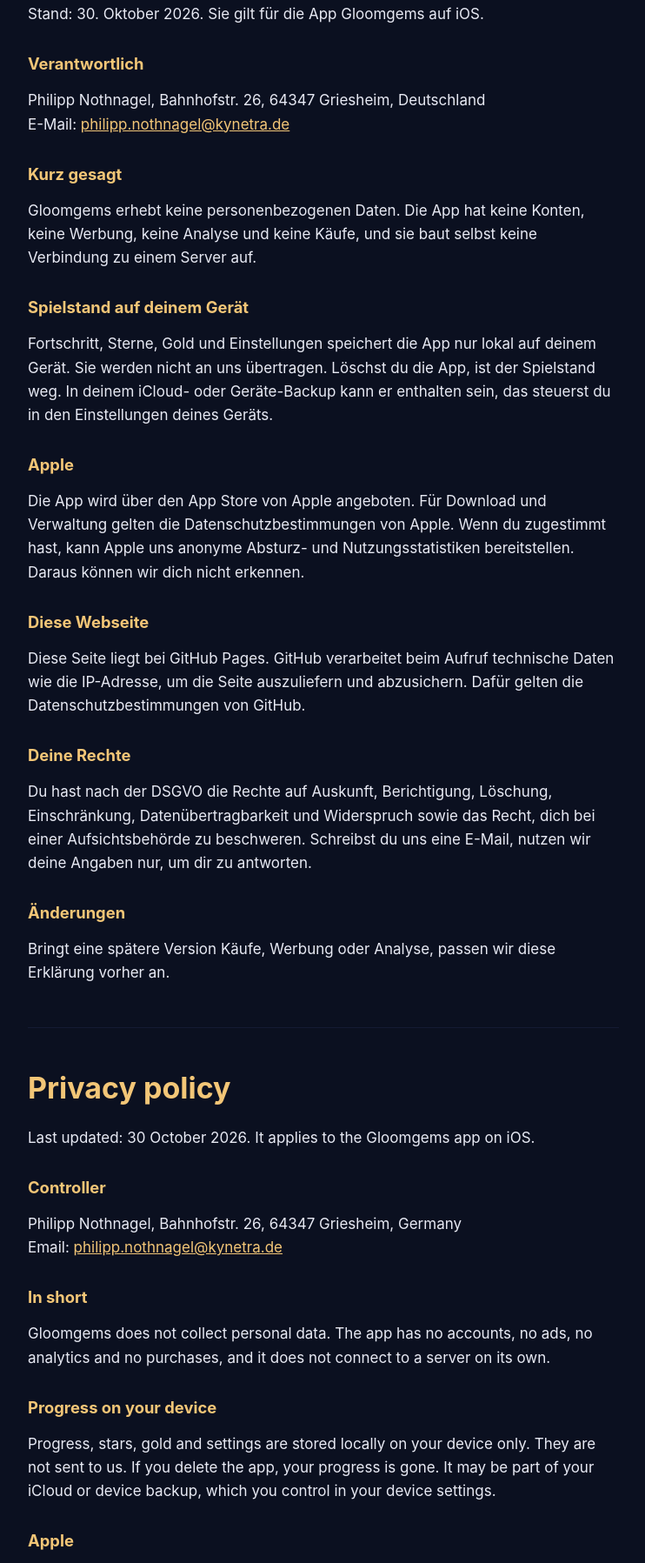
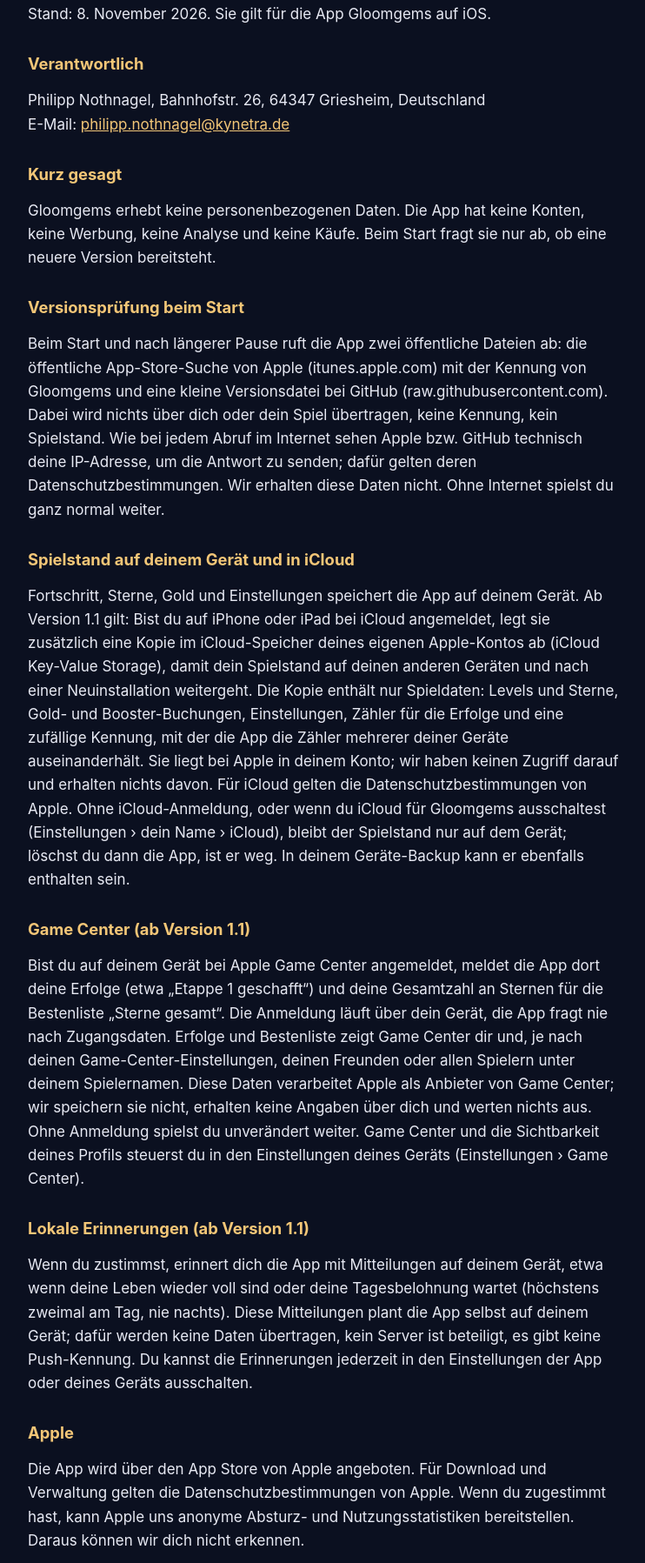
Before and after one commit to Kenwoodhx/gloomgems-legal, a plain HTML site: page datenschutz.html in a window 1280 px wide. Shown: the part 161-1958 px from the top of the page at 87% size, without its empty margins (268-1010 px from the left). Drawn offline with Linux system fonts and the light colour scheme.

Commit message:
Datenschutz: Versionsprüfung beim Start, iCloud-Spielstand, Game Center und lokale Erinnerungen (ab 1.1)

```diff
--- a/datenschutz.html
+++ b/datenschutz.html
@@ -11,17 +11,26 @@
 <p><a href="index.html">Gloomgems</a> · <a href="impressum.html">Impressum</a> · <a href="#en">English</a></p>
 
 <h1>Datenschutzerklärung</h1>
-<p>Stand: 30. Oktober 2026. Sie gilt für die App Gloomgems auf iOS.</p>
+<p>Stand: 8. November 2026. Sie gilt für die App Gloomgems auf iOS.</p>
 
 <h2>Verantwortlich</h2>
 <p>Philipp Nothnagel, Bahnhofstr. 26, 64347 Griesheim, Deutschland<br>
 E-Mail: <a href="mailto:philipp.nothnagel@kynetra.de">philipp.nothnagel@kynetra.de</a></p>
 
 <h2>Kurz gesagt</h2>
-<p>Gloomgems erhebt keine personenbezogenen Daten. Die App hat keine Konten, keine Werbung, keine Analyse und keine Käufe, und sie baut selbst keine Verbindung zu einem Server auf.</p>
+<p>Gloomgems erhebt keine personenbezogenen Daten. Die App hat keine Konten, keine Werbung, keine Analyse und keine Käufe. Beim Start fragt sie nur ab, ob eine neuere Version bereitsteht.</p>
 
-<h2>Spielstand auf deinem Gerät</h2>
-<p>Fortschritt, Sterne, Gold und Einstellungen speichert die App nur lokal auf deinem Gerät. Sie werden nicht an uns übertragen. Löschst du die App, ist der Spielstand weg. In deinem iCloud- oder Geräte-Backup kann er enthalten sein, das steuerst du in den Einstellungen deines Geräts.</p>
+<h2>Versionsprüfung beim Start</h2>
+<p>Beim Start und nach längerer Pause ruft die App zwei öffentliche Dateien ab: die öffentliche App-Store-Suche von Apple (itunes.apple.com) mit der Kennung von Gloomgems und eine kleine Versionsdatei bei GitHub (raw.githubusercontent.com). Dabei wird nichts über dich oder dein Spiel übertragen, keine Kennung, kein Spielstand. Wie bei jedem Abruf im Internet sehen Apple bzw. GitHub technisch deine IP-Adresse, um die Antwort zu senden; dafür gelten deren Datenschutzbestimmungen. Wir erhalten diese Daten nicht. Ohne Internet spielst du ganz normal weiter.</p>
+
+<h2>Spielstand auf deinem Gerät und in iCloud</h2>
+<p>Fortschritt, Sterne, Gold und Einstellungen speichert die App auf deinem Gerät. Ab Version 1.1 gilt: Bist du auf iPhone oder iPad bei iCloud angemeldet, legt sie zusätzlich eine Kopie im iCloud-Speicher deines eigenen Apple-Kontos ab (iCloud Key-Value Storage), damit dein Spielstand auf deinen anderen Geräten und nach einer Neuinstallation weitergeht. Die Kopie enthält nur Spieldaten: Levels und Sterne, Gold- und Booster-Buchungen, Einstellungen, Zähler für die Erfolge und eine zufällige Kennung, mit der die App die Zähler mehrerer deiner Geräte auseinanderhält. Sie liegt bei Apple in deinem Konto; wir haben keinen Zugriff darauf und erhalten nichts davon. Für iCloud gelten die Datenschutzbestimmungen von Apple. Ohne iCloud-Anmeldung, oder wenn du iCloud für Gloomgems ausschaltest (Einstellungen › dein Name › iCloud), bleibt der Spielstand nur auf dem Gerät; löschst du dann die App, ist er weg. In deinem Geräte-Backup kann er ebenfalls enthalten sein.</p>
+
+<h2>Game Center (ab Version 1.1)</h2>
+<p>Bist du auf deinem Gerät bei Apple Game Center angemeldet, meldet die App dort deine Erfolge (etwa „Etappe 1 geschafft“) und deine Gesamtzahl an Sternen für die Bestenliste „Sterne gesamt“. Die Anmeldung läuft über dein Gerät, die App fragt nie nach Zugangsdaten. Erfolge und Bestenliste zeigt Game Center dir und, je nach deinen Game-Center-Einstellungen, deinen Freunden oder allen Spielern unter deinem Spielernamen. Diese Daten verarbeitet Apple als Anbieter von Game Center; wir speichern sie nicht, erhalten keine Angaben über dich und werten nichts aus. Ohne Anmeldung spielst du unverändert weiter. Game Center und die Sichtbarkeit deines Profils steuerst du in den Einstellungen deines Geräts (Einstellungen › Game Center).</p>
+
+<h2>Lokale Erinnerungen (ab Version 1.1)</h2>
+<p>Wenn du zustimmst, erinnert dich die App mit Mitteilungen auf deinem Gerät, etwa wenn deine Leben wieder voll sind oder deine Tagesbelohnung wartet (höchstens zweimal am Tag, nie nachts). Diese Mitteilungen plant die App selbst auf deinem Gerät; dafür werden keine Daten übertragen, kein Server ist beteiligt, es gibt keine Push-Kennung. Du kannst die Erinnerungen jederzeit in den Einstellungen der App oder deines Geräts ausschalten.</p>
 
 <h2>Apple</h2>
 <p>Die App wird über den App Store von Apple angeboten. Für Download und Verwaltung gelten die Datenschutzbestimmungen von Apple. Wenn du zugestimmt hast, kann Apple uns anonyme Absturz- und Nutzungsstatistiken bereitstellen. Daraus können wir dich nicht erkennen.</p>
@@ -38,17 +47,26 @@ E-Mail: <a href="mailto:philipp.nothnagel@kynetra.de">philipp.nothnagel@kynetra.
 <hr>
 
 <h1 id="en">Privacy policy</h1>
-<p>Last updated: 30 October 2026. It applies to the Gloomgems app on iOS.</p>
+<p>Last updated: 8 November 2026. It applies to the Gloomgems app on iOS.</p>
 
 <h2>Controller</h2>
 <p>Philipp Nothnagel, Bahnhofstr. 26, 64347 Griesheim, Germany<br>
 Email: <a href="mailto:philipp.nothnagel@kynetra.de">philipp.nothnagel@kynetra.de</a></p>
 
 <h2>In short</h2>
-<p>Gloomgems does not collect personal data. The app has no accounts, no ads, no analytics and no purchases, and it does not connect to a server on its own.</p>
+<p>Gloomgems does not collect personal data. The app has no accounts, no ads, no analytics and no purchases. At launch it only checks whether a newer version is available.</p>
 
-<h2>Progress on your device</h2>
-<p>Progress, stars, gold and settings are stored locally on your device only. They are not sent to us. If you delete the app, your progress is gone. It may be part of your iCloud or device backup, which you control in your device settings.</p>
+<h2>Version check at launch</h2>
+<p>At launch and after a longer pause the app fetches two public files: Apple's public App Store lookup (itunes.apple.com) for the Gloomgems ID and a small version file on GitHub (raw.githubusercontent.com). Nothing about you or your game is sent, no identifier and no progress. As with any internet request, Apple or GitHub technically see your IP address in order to reply; their privacy policies apply. We do not receive this data. Without internet you keep playing as usual.</p>
+
+<h2>Progress on your device and in iCloud</h2>
+<p>Progress, stars, gold and settings are stored on your device. From version 1.1: if you are signed in to iCloud on iPhone or iPad, the app also keeps a copy in the iCloud storage of your own Apple account (iCloud key-value storage) so your progress continues on your other devices and after reinstalling. The copy contains game data only: levels and stars, gold and booster entries, settings, counters for achievements and a random ID the app uses to keep the counters of your devices apart. It stays with Apple in your account; we have no access to it and receive nothing from it. Apple's privacy policy applies to iCloud. Without iCloud, or if you turn iCloud off for Gloomgems (Settings › your name › iCloud), your progress stays on the device only; if you then delete the app, it is gone. It may also be part of your device backup.</p>
+
+<h2>Game Center (from version 1.1)</h2>
+<p>If you are signed in to Apple Game Center on your device, the app reports your achievements (such as "Stage 1 Cleared") and your total number of stars for the "Total Stars" leaderboard. Sign-in happens through your device; the app never asks for credentials. Game Center shows achievements and the leaderboard to you and, depending on your Game Center settings, to your friends or to all players under your player name. Apple processes this data as the provider of Game Center; we do not store it, receive no information about you and analyse nothing. Without signing in you keep playing as usual. You control Game Center and your profile's visibility in your device settings (Settings › Game Center).</p>
+
+<h2>Local reminders (from version 1.1)</h2>
+<p>If you agree, the app reminds you with notifications on your device, for example when your lives are full again or your daily reward is waiting (at most twice a day, never at night). The app schedules these notifications itself on your device; no data is transmitted, no server is involved and there is no push token. You can turn reminders off at any time in the app's settings or your device settings.</p>
 
 <h2>Apple</h2>
 <p>The app is offered through Apple's App Store. Apple's privacy policy applies to download and account handling. If you agreed, Apple may share anonymous crash and usage statistics with us. We cannot identify you from them.</p>
```
